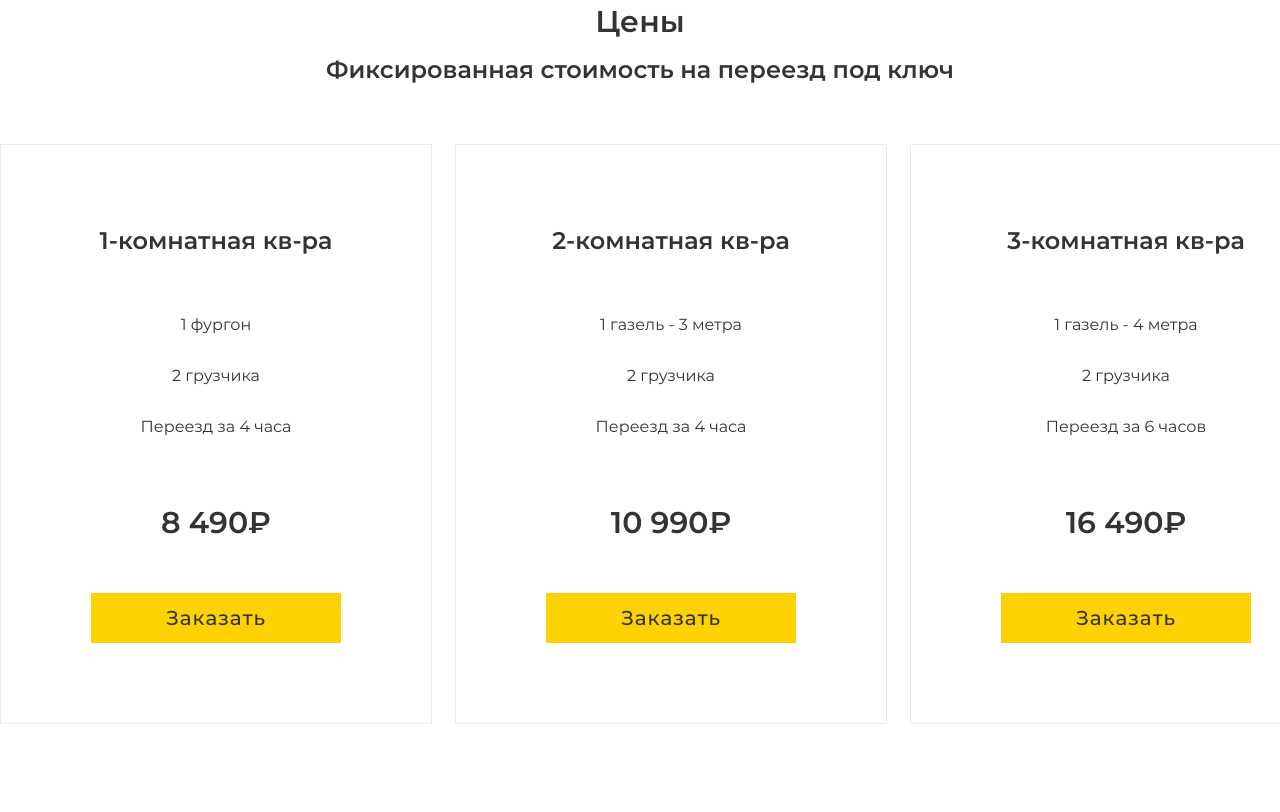
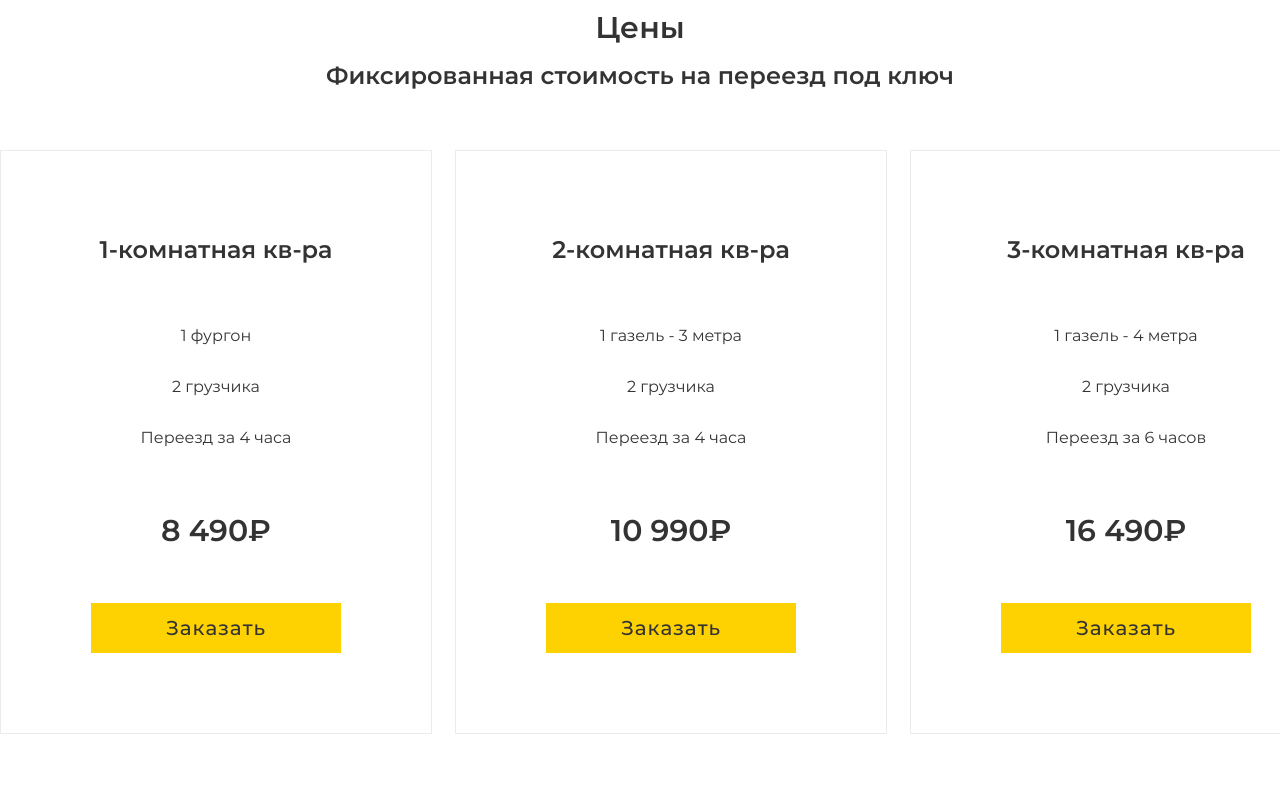
Before and after one commit to lugovczov/apartment-relocation-landing, a website: page index.html in a window 1280 px wide. Shown: the part 1188-2000 px from the top of the page. Drawn offline with Linux system fonts and the light colour scheme.

Commit message:
fix: pixel perfect, refactor html

```diff
--- a/index.html
+++ b/index.html
@@ -7,7 +7,8 @@
     <title>Apartment relocation</title>
     <link rel="stylesheet" href="./css/style.css">
     <link rel="icon" href="./img/favicon.ico" type="image/x-icon">
-      <script src="https://api-maps.yandex.ru/2.1/?apikey=31733b63-e752-4a90-bfba-456f2d355a52&lang=ru_RU" type="text/javascript"></script>
+    <script src="https://api-maps.yandex.ru/2.1/?apikey=31733b63-e752-4a90-bfba-456f2d355a52&lang=ru_RU"
+            type="text/javascript"></script>
 </head>
 <body>
 <!-- begin header -->
@@ -49,7 +50,8 @@
             </div>
         </div>
         <!-- end description-wrapper -->
-        <div class="header-info__img-human-wrapper"><img src="./img/header-human.png" alt="header human" class="header-info__img-human"></div>
+        <div class="header-info__img-human-wrapper"><img src="./img/header-human.png" alt="header human"
+                                                         class="header-info__img-human"></div>
         <img src="./img/header-car.png" alt="header car" class="header-info__img-car">
         <button class="header-info__button-call" type="button"></button>
     </div>
@@ -68,12 +70,14 @@
         <div class="info__description-item">
             <div class="description-item__number">02<p>02</p></div>
             <p class="description-item__title">Упаковка вещей</p>
-          <p class="description-item__text">Упаковываем вещи в коробки, подписываем. Габаритное и деликатное,  упаковываем отдельно. </p>
+            <p class="description-item__text">Упаковываем вещи в коробки, подписываем. Габаритное и деликатное,
+                упаковываем отдельно. </p>
         </div>
         <div class="info__description-item">
             <div class="description-item__number">03<p>03</p></div>
             <p class="description-item__title">Погрузка и транспортировка вещей</p>
-          <p class="description-item__text">В нашем автопарке имеются машины, подходящие для мебели любых габаритов.</p>
+            <p class="description-item__text">В нашем автопарке имеются машины, подходящие для мебели любых
+                габаритов.</p>
         </div>
         <div class="info__description-item">
             <div class="description-item__number">04<p>04</p></div>
@@ -89,31 +93,36 @@
     <h3 class="site-title">Цены</h3>
     <p class="site-subtitle">Фиксированная стоимость на переезд под ключ</p>
     <div class="price-example-wrapper">
-        <div class="price-item">
-<!-- TODO replace in ul -->
-          <p class="site-subtitle price-item__title">1-комнатная кв-ра</p>
-          <p class="price-item__text">1 фургон</p>
-          <p class="price-item__text">2 грузчика</p>
-          <p class="price-item__text">Переезд за 4 часа</p>
-          <p class="price-item__value">8 490₽ </p>
+        <ul class="price-item">
+            <li class="site-subtitle price-item__title">1-комнатная кв-ра</li>
+            <li class="price-item__text">1 фургон</li>
+            <li class="price-item__text">2 грузчика</li>
+            <li class="price-item__text">Переезд за 4 часа</li>
+            <li class="price-item__value">8 490₽</li>
+            <li>
                 <a class="btn btn_yellow">Заказать</a>
-        </div>
-        <div class="price-item">
-          <p class="site-subtitle price-item__title">2-комнатная кв-ра</p>
-          <p class="price-item__text">1 газель - 3 метра</p>
-          <p class="price-item__text">2 грузчика</p>
-          <p class="price-item__text">Переезд за 4 часа</p>
-          <p class="price-item__value">10 990₽ </p>
+            </li>
+        </ul>
+        <ul class="price-item">
+            <li class="site-subtitle price-item__title">2-комнатная кв-ра</li>
+            <li class="price-item__text">1 газель - 3 метра</li>
+            <li class="price-item__text">2 грузчика</li>
+            <li class="price-item__text">Переезд за 4 часа</li>
+            <li class="price-item__value">10 990₽</li>
+            <li>
                 <a class="btn btn_yellow">Заказать</a>
-        </div>
-        <div class="price-item">
-          <p class="site-subtitle price-item__title">3-комнатная кв-ра</p>
-          <p class="price-item__text">1 газель - 4 метра</p>
-          <p class="price-item__text">2 грузчика</p>
-          <p class="price-item__text">Переезд за 6 часов</p>
-          <p class="price-item__value">16 490₽</p>
+            </li>
+        </ul>
+        <ul class="price-item">
+            <li class="site-subtitle price-item__title">3-комнатная кв-ра</li>
+            <li class="price-item__text">1 газель - 4 метра</li>
+            <li class="price-item__text">2 грузчика</li>
+            <li class="price-item__text">Переезд за 6 часов</li>
+            <li class="price-item__value">16 490₽</li>
+            <li>
                 <a class="btn btn_yellow">Заказать</a>
-        </div>
+            </li>
+        </ul>
     </div>
 </div>
 <!-- end price -->
@@ -142,7 +151,7 @@
             <a class="btn btn_yellow">Заказать</a>
         </div>
 
-          <img class="car-photo" src="img/car_example.png" alt="" />
+        <img class="car-photo" src="img/car_example.png" alt=""/>
 
         <div class="arrow arrow_right"></div>
     </div>
@@ -225,7 +234,7 @@
 <!-- begin order -->
 <div class="order" id="order">
     <div class="order-wrapper">
-            <h3 class="site-title">Закажи  переезд прямо сейчас</h3>
+        <h3 class="site-title">Закажи переезд прямо сейчас</h3>
         <p class="order__description">Мы перезвоним в течении 10 секунд</p>
 
         <form action="" class="order__form d-flex flex-wrap justify-between">
--- a/scss/car_park.scss
+++ b/scss/car_park.scss
@@ -4,7 +4,7 @@
   text-align: center;
 
   .site-title {
-    margin-top: 105px;
+    margin-top: 101px;
   }
 
   &__buttons-wrapper {
@@ -46,7 +46,7 @@
 
 .car-info {
   width: 250px;
-  margin-top: 52px;
+  margin-top: 32px;
   margin-bottom: auto;
   text-align: left;
 
@@ -67,6 +67,6 @@
   }
 
   .btn {
-    margin-top: 20px;
+    margin-top: 23px;
   }
 }
--- a/scss/footer.scss
+++ b/scss/footer.scss
@@ -15,12 +15,12 @@
       max-width: 240px;
 
       .header__logo {
-        margin-bottom: 46px;
+        margin-bottom: 45px;
       }
 
       .footer__link {
         display: block;
-        margin-top: 39px;
+        margin-top: 38px;
       }
     }
 
@@ -61,13 +61,13 @@
       position: relative;
       left: 50%;
       display: inline-block;
-      margin-top: 15px;
+      margin-top: 16px;
       font-size: 20px;
       transform: translateX(-50%);
 
       &::after {
         position: absolute;
-        top: 25px;
+        top: 23px;
         left: 0;
         display: inline-block;
         width: 100%;
@@ -78,7 +78,7 @@
     }
 
     .tel__telephone {
-      margin-top: 7px;
+      margin-top: 6px;
     }
   }
 }
--- a/scss/header.scss
+++ b/scss/header.scss
@@ -19,7 +19,6 @@
     font-weight: 600;
     line-height: 37px;
     text-transform: uppercase;
-
   }
 
   &-navbar {
@@ -70,7 +69,7 @@
 .header-info {
   position: relative;
   max-width: 1306px;
-  padding-bottom: 78px;
+  padding-bottom: 80px;
   margin: 0 auto;
   background-color: $main-color;
 
--- a/scss/info.scss
+++ b/scss/info.scss
@@ -15,7 +15,7 @@
   }
 
   &__description-item {
-    margin-top: 50px;
+    margin-top: 52px;
     clear: both;
 
     .description-item {
--- a/scss/map.scss
+++ b/scss/map.scss
@@ -38,7 +38,7 @@ ymaps.ymaps-2-1-77-balloon__content {
 
 ymaps.ymaps-2-1-77-balloon {
   position: absolute !important;
-  top: -174px !important;
+  top: -173px !important;
   left: -516px !important;
   width: 369px !important;
 }
--- a/scss/order.scss
+++ b/scss/order.scss
@@ -4,7 +4,7 @@
   &-wrapper {
     width: 1000px;
     padding-top: 53px;
-    padding-bottom: 119px;
+    padding-bottom: 118px;
     margin: 0 auto;
     text-align: left;
 
@@ -21,7 +21,7 @@
   }
 
   &__description {
-    margin-bottom: 9px;
+    margin-bottom: 8px;
   }
 
   &__button-wrapper {
--- a/scss/price.scss
+++ b/scss/price.scss
@@ -19,7 +19,8 @@
     }
 
     &__title {
-      margin-bottom: 44px;
+      margin-top: 18px !important;
+      margin-bottom: 46px;
     }
 
     &__text {
@@ -28,7 +29,7 @@
     }
 
     &__value {
-      margin-top: 52px;
+      margin-top: 49px;
       font-size: 30px;
       font-weight: 600;
       line-height: 37px;
@@ -40,7 +41,7 @@
     }
 
     .btn {
-      margin-top: 52px;
+      margin-top: 54px;
     }
   }
 }
--- a/scss/review.scss
+++ b/scss/review.scss
@@ -8,7 +8,7 @@
   background-color: $main-color;
 
   &-wrapper {
-    padding-bottom: 68px;
+    padding-bottom: 71px;
     margin-top: 22px;
     background-color: $main-color;
 
@@ -21,7 +21,7 @@
 
 .reviews-container {
   display: flex;
-  margin: 42px -10px 10px;
+  margin: 40px -11px 10px;
 }
 
 .review-item {
```
Also changed, not shown: css/car_park.css, css/footer.css, css/header.css, css/info.css, css/map.css, css/order.css, css/price.css, css/review.css, css/style.css. Lines whose indentation alone changed are shown as unchanged.
